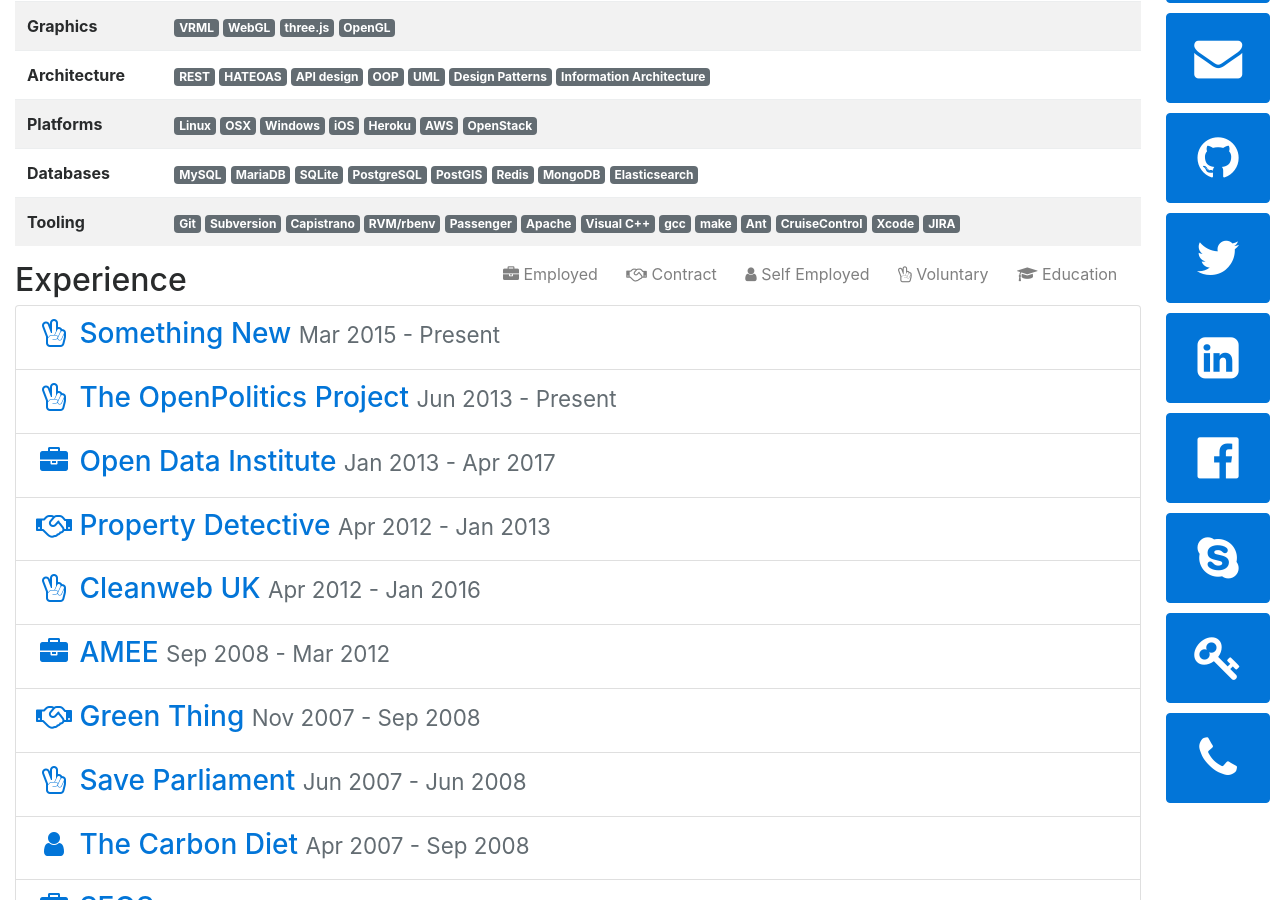
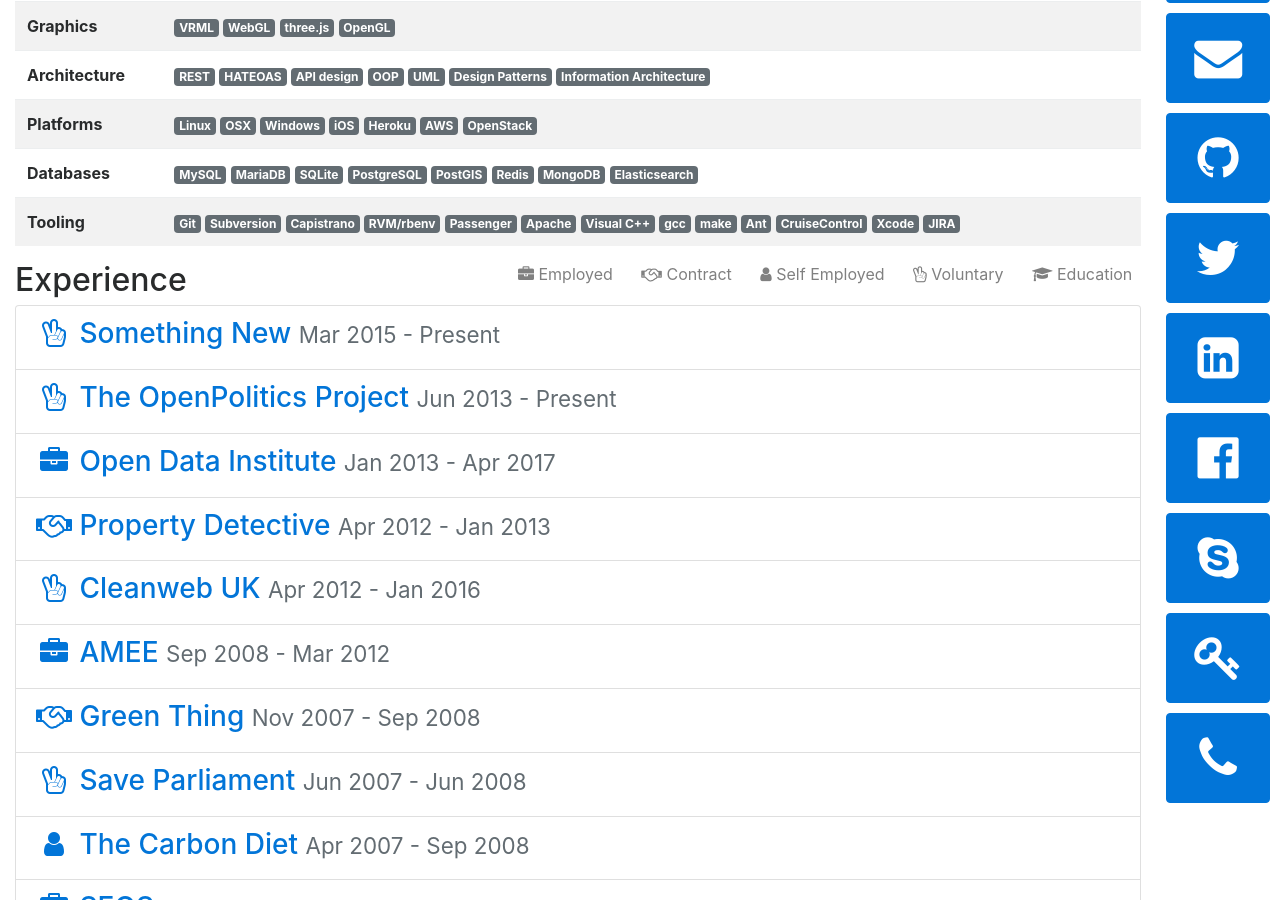
Before and after one commit to Floppy/cv, a Jekyll site: the page built from index.md, in a window 1280 px wide and 900 px high, scrolled down 513 px. Built offline with Jekyll 4.4.1, drawn with Linux system fonts in a browser that asks for light colours; nearby versions of some CDN libraries.

Commit message:
better flexboxing

```diff
--- a/_includes/experience.html
+++ b/_includes/experience.html
@@ -10,7 +10,11 @@
   }
 </style>
 
-<div id='legend'>
+<div class='row'>
+  <div class='col'>
+    <h2>Experience</h2>
+  </div>
+  <div class='col-auto' id='legend'>
     <ul>
       <li><i class='fa fa-briefcase'></i> Employed</li>
       <li><i class='fa fa-handshake-o'></i> Contract</li>
--- a/_layouts/default.html
+++ b/_layouts/default.html
@@ -17,9 +17,9 @@
   <body>
 
     <div class="jumbotron" style="background: rgb(60,126,68) url('assets/background.jpg'); background-size: cover">
-      <div class="container-fluid">
+      <div class="container">
         <div class='row'>
-          <div class='col-sm-9'>
+          <div class='col-md'>
             <div style='background: rgba(255,255,255,0.85); padding: 1em;'>
               <h1>{{page.title}}</h1>
               <p>
@@ -27,8 +27,8 @@
               </p>
             </div>
           </div>
-          <div class='col-sm-3'>
-            <img src='assets/headshot.jpg' class="rounded-circle">
+          <div class='col-md-auto hidden-sm-down'>
+            <img src='assets/headshot.jpg' class="rounded-circle" style='max-width: 25vw'>
           </div>
         </div>
       </div>
```
Also changed, not shown: other parts of _includes/experience.html (+1 -1 lines). Lines whose indentation alone changed are shown as unchanged.
